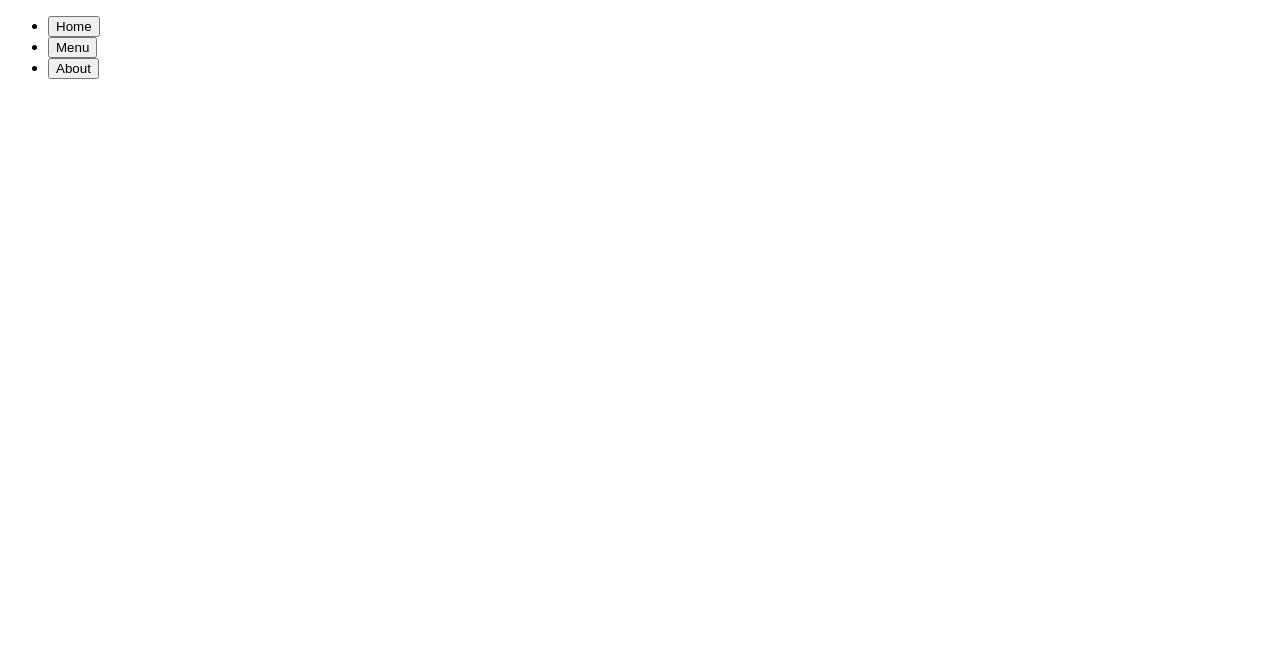
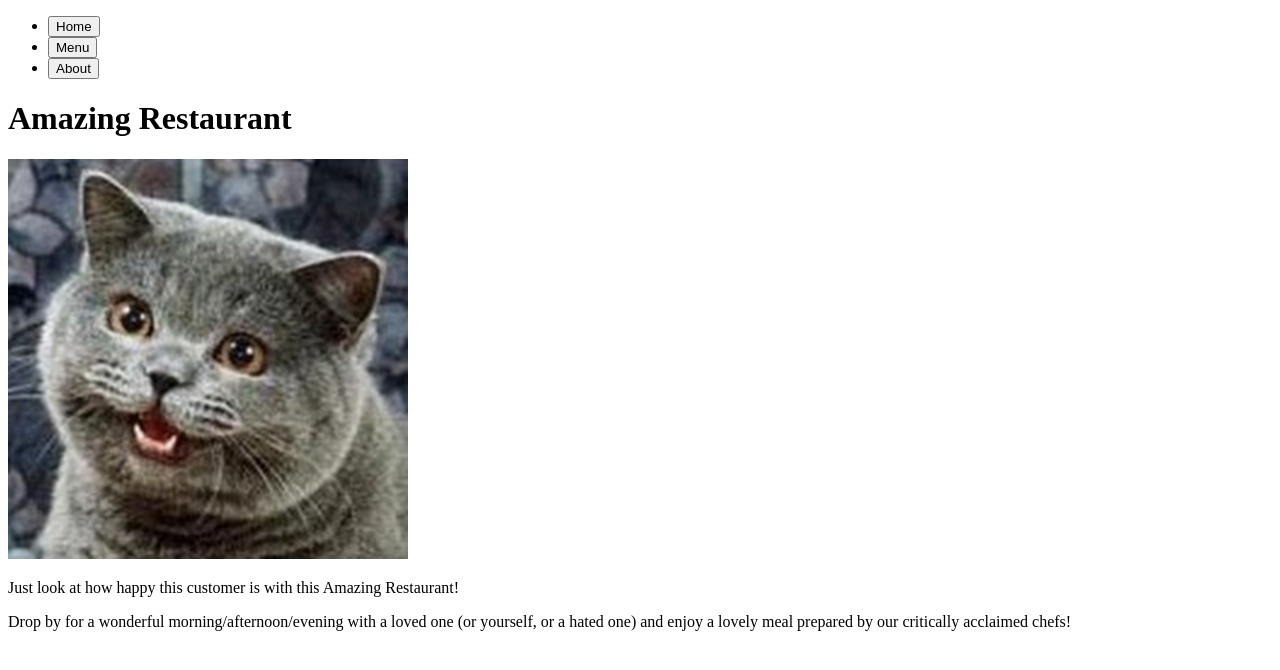
Before and after one commit to fibrous-sausage/odin-restaurant-page, a website built with webpack: page src/template.html in a window 1280 px wide. Built offline with nearby package versions, Linux system fonts and the light colour scheme.

Commit message:
Generate the homepage in JS

```diff
--- /dev/null
+++ b/src/home.js
@@ -0,0 +1,22 @@
+import customerImage from './images/cat.jpg';
+
+export const createLoadHomeContent = (document, rootElement) => {
+    return () => {
+        rootElement.replaceChildren(); // Empty the root element
+
+        const headline = document.createElement('h1');
+        headline.textContent = 'Amazing Restaurant';
+
+        const happyCustomer = document.createElement('img');
+        happyCustomer.src = customerImage;
+        happyCustomer.height = 400;
+
+        const description = document.createElement('p');
+        description.textContent = 'Just look at how happy this customer is with this Amazing Restaurant!';
+
+        const invitation = document.createElement('p');
+        invitation.textContent = 'Drop by for a wonderful morning/afternoon/evening with a loved one (or yourself, or a hated one) and enjoy a lovely meal prepared by our critically acclaimed chefs!';
+
+        rootElement.append(headline, happyCustomer, description, invitation);
+    }
+}
--- a/src/index.js
+++ b/src/index.js
@@ -0,0 +1,5 @@
+import { createLoadHomeContent } from "./home";
+
+const rootElement = document.querySelector("#content");
+const loadHomeContent = createLoadHomeContent(document, rootElement);
+loadHomeContent();
```
Also changed, not shown: src/template.html (+2 -1 lines), src/images/cat.jpg (added).
